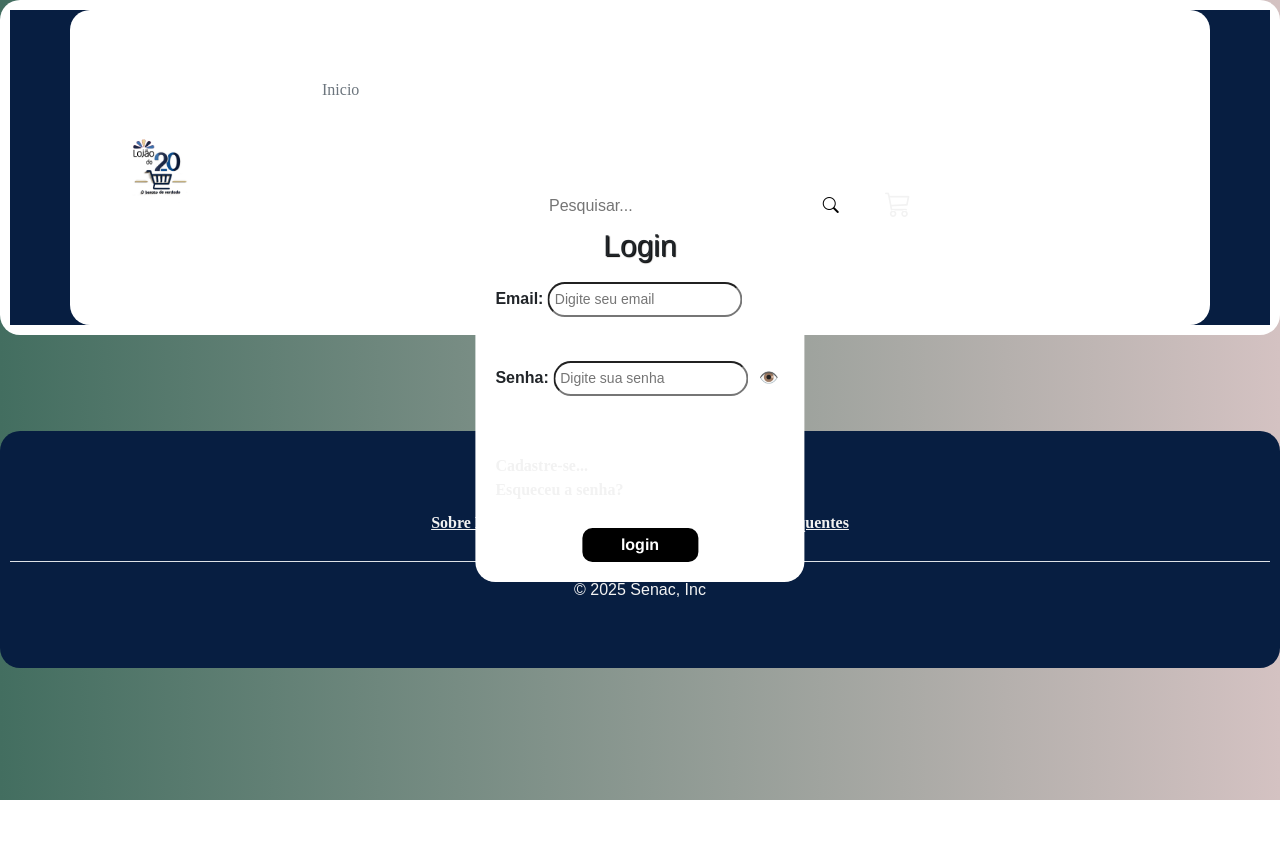
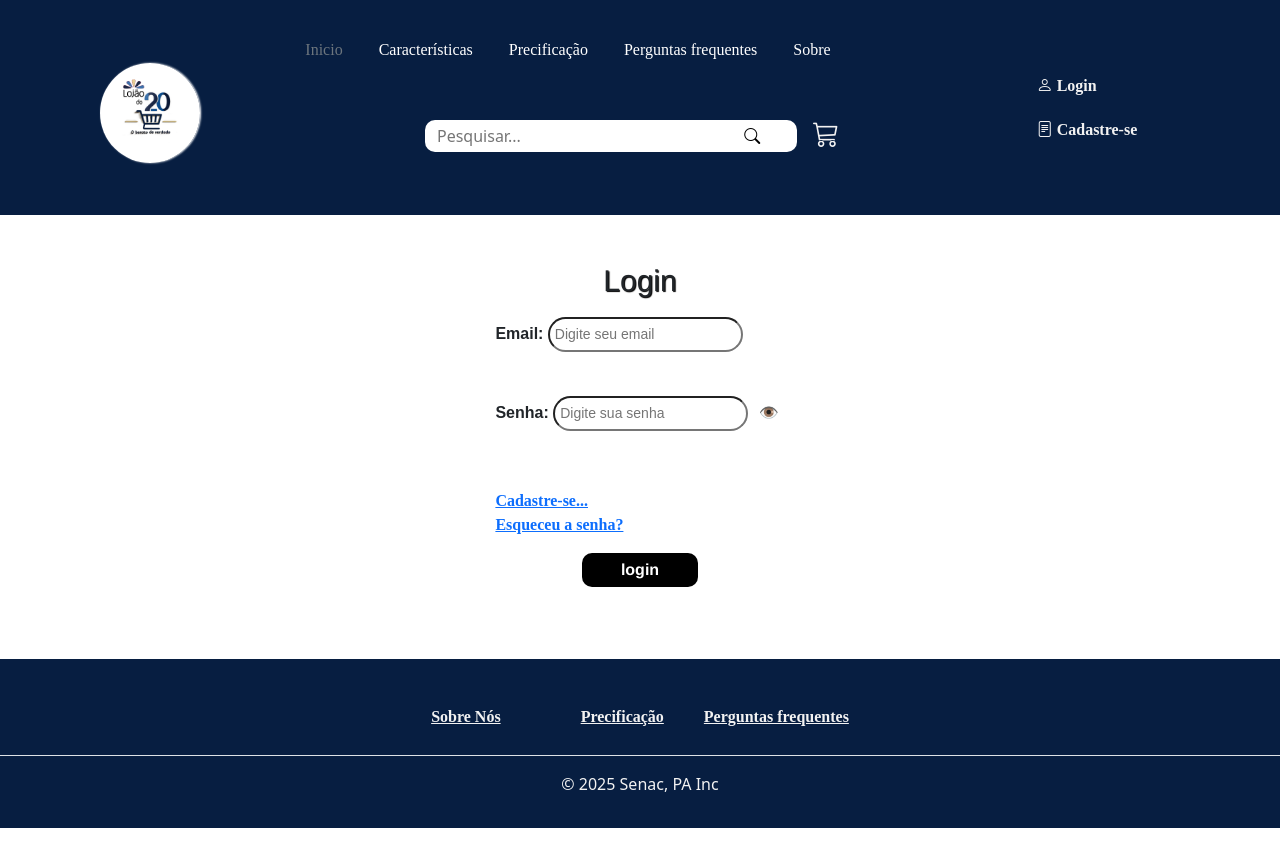
Before and after one commit to TheParousia/pi-2025.5.3, a Django app: page /accounts/login/ in a window 1280 px wide. Before the commit the page ends 800 px from the top, so only its background shows below. Run offline with Django 5.2, Linux system fonts and the light colour scheme.

Commit message:
alteração nas paginas

```diff
--- a/core/settings.py
+++ b/core/settings.py
@@ -83,7 +83,7 @@ DATABASES = {
         'NAME': 'pi_2025_5_3',
         'USER': 'programador',
         'PASSWORD': 'qwer1234',
-        'HOST': '192.168.30.194',
+        'HOST': '172.16.0.110',
         'PORT': '3306'
     }
 }
@@ -134,7 +134,7 @@ STATICFILES_DIRS = [
 
 DEFAULT_AUTO_FIELD = 'django.db.models.BigAutoField'
 
-
+LOGIN_URL = '/login/'
 LOGIN_REDIRECT_URL = '/'
 LOGOUT_REDIRECT_URL = '/'
 
--- a/core/urls.py
+++ b/core/urls.py
@@ -22,6 +22,7 @@ from produto.views import listaProdutos, cadastroProduto, detalheProduto
 from venda.views import carrinho
 from usuario.views import cadastroCliente
 from django.contrib import admin
+from django.contrib.auth import views as auth_views
 
 # Rotas de exemplo de código
 from exemplo.views import publico, logado, funcionario
@@ -53,4 +54,6 @@ urlpatterns = [
 
 ]
 
+
+
 urlpatterns += staticfiles_urlpatterns()
--- a/info/templates/faq.html
+++ b/info/templates/faq.html
@@ -55,7 +55,7 @@
                 Não, para fazer um pedido e finalizar uma compra você deve ter uma conta Lojão do 20.
             </p>
             <p>
-                Clique em <a href="">Cadastre-se </a> e faça o seu cadastro fácil e rápido.
+                Clique em <a href="{% url 'cadastro_usuario' %}">Cadastre-se </a> e faça o seu cadastro fácil e rápido.
             </p>
         </section>
     </div>
--- a/templates/base.html
+++ b/templates/base.html
@@ -151,12 +151,12 @@
         </div>
         <div class="col-2 container-login">
 
-          <a href="">
+          <a href="{% url 'login' %}">
             <i class="bi bi-person"></i>
             Login
           </a>
 
-          <a href="">
+          <a href="{% url 'cadastro_usuario' %}">
             <i class="bi bi-file-text"></i>
             Cadastre-se
           </a>
@@ -185,7 +185,7 @@
           _msthash="17">Perguntas frequentes</a></li>
 
     </ul>
-    <p class="texto" _msttexthash="269243" _msthash="19">© 2025 Senac, Inc</p>
+    <p class="texto" _msttexthash="269243" _msthash="19">© 2025 Senac, PA Inc</p>
   </footer>
 </div>
 
--- a/templates/registration/login.html
+++ b/templates/registration/login.html
@@ -2,23 +2,22 @@
 {% block title %}Login{% endblock %}
 {% block styles %}
 <style>
-    body {
-      font-family: Arial, Helvetica, sans-serif;
-      background-image: linear-gradient(to right, rgb(67, 110, 96), rgb(212, 194, 194));
-    }
 
-    .container-login {
-      position: absolute;
-      top: 50%;
-      left: 50%;
-      transform: translate(-50%, -50%);
+  .ctn-login {
+    display: flex;
+    justify-content: center;
+    align-items: center;
+    flex-direction: column;
+
     background-color: rgb(white);
     padding: auto;
+    font-family: Arial, Helvetica, sans-serif;
+    background-image: linear-gradient(to right, white);
   }
 
   h2 {
     text-align: center;
-      font-family:  'Franklin Gothic Medium', 'Arial Narrow', Arial, sans-serif;
+    font-family: 'Franklin Gothic Medium', 'Arial Narrow', Arial, sans-serif;
     font-size: 30px;
     text-shadow: 1px 1px 1px #000000;
   }
@@ -41,7 +40,7 @@
     font-weight: bold;
   }
 
-    div {
+  .div-login  {
     background-color: #ffffff;
     padding: 10px 10px 10px 10px;
     border-radius: 20px;
@@ -76,26 +75,26 @@
   a {
     font-weight: bold;
     margin: 10px;
-      font-family:'Times New Roman', Times, serif
+    font-family: 'Times New Roman', Times, serif
   }
 </style>
 {% endblock %}
 
 {% block content %}
 
-  <div class="container-login">
+<div class="ctn-login">
   <h2>Login</h2>
 
 
 
   <form action="{% url 'login' %}" method="post">
     {% csrf_token %}
-      <div class="input-usuario">
+    <div class="div-login input-usuario">
       <label for="usuario">Email:</label>
       <input type="text" id="email" name="username" autocomplete="username" placeholder="Digite seu email" required>
       <br><br>
     </div>
-      <div class="input-senha">
+    <div class="div-login input-senha">
       <label for="password">Senha:</label>
       <input type="password" id="senha" name="password" placeholder="Digite sua senha" autocomplete="current-password"
         required>
--- a/templates/registration/password_reset_form.html
+++ b/templates/registration/password_reset_form.html
@@ -1,7 +1,7 @@
 {% extends "base.html" %}
 
 
-{% block title %}Resetar senha</title>
+{% block title %}Resetar senha{% endblock %}
     {% block styles %}
     <style>
         body {
@@ -47,8 +47,7 @@
             font-family:'Times New Roman', Times, serif
         }
     </style>
-    {endblock}
-
+{% endblock %}
 
 {% block content %}
     <br>
```
Also changed, not shown: templates/registration/logged_out.html (+7 -14 lines), templates/registration/password_reset_complete.html (+6 -10 lines). Lines whose indentation alone changed are shown as unchanged.
